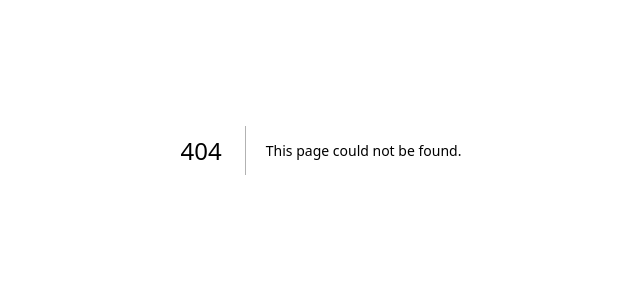
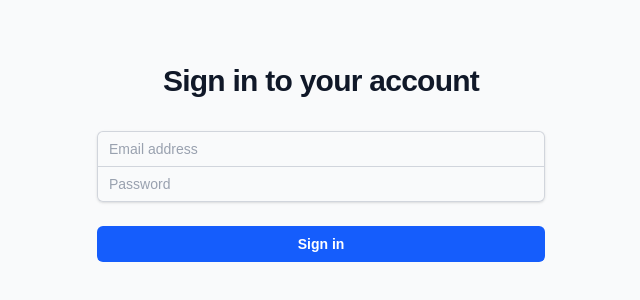
Before and after one commit to medlaq777/FlowAgora, a Next.js app in the folder front-end/: page /login in a window 1280 px wide. Before the commit this address had no page. Shown: the part 250-550 px from the top of the page, without its empty margins (319-959 px from the left). Built offline with nearby package versions, Linux system fonts and the light colour scheme.

Commit message:
FLOW-80 FLOW-81 FLOW-82 FLOW-83 Create the Page login with stockage the jwt in also manage auth errors

```diff
--- a/front-end/app/layout.tsx
+++ b/front-end/app/layout.tsx
@@ -1,6 +1,7 @@
 import type { Metadata } from "next";
 import { Geist, Geist_Mono } from "next/font/google";
 import "./globals.css";
+import { AuthProvider } from "@/context/AuthContext";
 
 const geistSans = Geist({
   variable: "--font-geist-sans",
@@ -27,7 +28,9 @@ export default function RootLayout({
       <body
         className={`${geistSans.variable} ${geistMono.variable} antialiased min-h-screen flex flex-col`}
       >
-        <main className="grow">{children}</main>
+        <AuthProvider>
+          <main className="grow">{children}</main>
+        </AuthProvider>
       </body>
     </html>
   );
--- /dev/null
+++ b/front-end/app/login/page.tsx
@@ -0,0 +1,114 @@
+'use client';
+
+import { useState } from 'react';
+import { useAuth } from '@/context/AuthContext';
+
+export default function LoginPage() {
+  const [email, setEmail] = useState('');
+  const [password, setPassword] = useState('');
+  const [error, setError] = useState('');
+  const [loading, setLoading] = useState(false);
+  const { login } = useAuth();
+
+  const handleSubmit = async (e: React.FormEvent) => {
+    e.preventDefault();
+    setError('');
+    setLoading(true);
+
+    try {
+      const res = await fetch('http://localhost:3000/auth/login', {
+        method: 'POST',
+        headers: {
+          'Content-Type': 'application/json',
+        },
+        body: JSON.stringify({ email, password }),
+      });
+
+      const data = await res.json();
+
+      if (!res.ok) {
+        throw new Error(data.message || 'Login failed');
+      }
+
+      // Assuming the API returns { access_token: string } or similar
+      // Adjust based on actual backend response which likely returns just the token or an object
+      // Let's assume it returns { access_token: "..." } based on standard NestJS JWT pattern
+      if (data.access_token) {
+        login(data.access_token);
+      } else {
+         // Fallback if it returns just the string or different key, usually it is an object
+         // I'll assume object for now.
+         throw new Error('Invalid response from server');
+      }
+
+    } catch (err: any) {
+      setError(err.message);
+    } finally {
+      setLoading(false);
+    }
+  };
+
+  return (
+    <div className="flex min-h-screen items-center justify-center bg-gray-50 dark:bg-gray-900 py-12 px-4 sm:px-6 lg:px-8">
+      <div className="w-full max-w-md space-y-8">
+        <div>
+          <h2 className="mt-6 text-center text-3xl font-bold tracking-tight text-gray-900 dark:text-white">
+            Sign in to your account
+          </h2>
+        </div>
+        <form className="mt-8 space-y-6" onSubmit={handleSubmit}>
+          <div className="-space-y-px rounded-md shadow-sm">
+            <div>
+              <label htmlFor="email-address" className="sr-only">
+                Email address
+              </label>
+              <input
+                id="email-address"
+                name="email"
+                type="email"
+                autoComplete="email"
+                required
+                value={email}
+                onChange={(e) => setEmail(e.target.value)}
+                className="relative block w-full rounded-t-md border-0 py-1.5 text-gray-900 ring-1 ring-inset ring-gray-300 placeholder:text-gray-400 focus:z-10 focus:ring-2 focus:ring-inset focus:ring-blue-600 sm:text-sm sm:leading-6 px-3"
+                placeholder="Email address"
+              />
+            </div>
+            <div>
+              <label htmlFor="password" className="sr-only">
+                Password
+              </label>
+              <input
+                id="password"
+                name="password"
+                type="password"
+                autoComplete="current-password"
+                required
+                value={password}
+                onChange={(e) => setPassword(e.target.value)}
+                className="relative block w-full rounded-b-md border-0 py-1.5 text-gray-900 ring-1 ring-inset ring-gray-300 placeholder:text-gray-400 focus:z-10 focus:ring-2 focus:ring-inset focus:ring-blue-600 sm:text-sm sm:leading-6 px-3"
+                placeholder="Password"
+              />
+            </div>
+          </div>
+
+          {error && (
+            <div className="text-red-500 text-sm text-center">
+              {error}
+            </div>
+          )}
+
+          <div>
+            <button
+              type="submit"
+              disabled={loading}
+              className={`group relative flex w-full justify-center rounded-md bg-blue-600 px-3 py-2 text-sm font-semibold text-white hover:bg-blue-500 focus-visible:outline-2 focus-visible:outline-offset-2 focus-visible:outline-blue-600 ${loading ? 'opacity-50 cursor-not-allowed' : ''}`}
+            >
+              {loading ? 'Signing in...' : 'Sign in'}
+            </button>
+          </div>
+        </form>
+      </div>
+    </div>
+  );
+}
--- /dev/null
+++ b/front-end/context/AuthContext.tsx
@@ -0,0 +1,80 @@
+'use client';
+
+import { createContext, useContext, useState, useEffect, ReactNode } from 'react';
+import { useRouter } from 'next/navigation';
+
+interface User {
+  email: string;
+  role: string;
+  sub: string; // userId from JWT
+}
+
+interface AuthContextType {
+  user: User | null;
+  token: string | null;
+  login: (token: string) => void;
+  logout: () => void;
+  isLoading: boolean;
+}
+
+const AuthContext = createContext<AuthContextType | undefined>(undefined);
+
+export function AuthProvider({ children }: { children: ReactNode }) {
+  const [user, setUser] = useState<User | null>(null);
+  const [token, setToken] = useState<string | null>(null);
+  const [isLoading, setIsLoading] = useState(true);
+  const router = useRouter();
+
+  useEffect(() => {
+    // Initialize from localStorage
+    const storedToken = localStorage.getItem('token');
+    if (storedToken) {
+      setToken(storedToken);
+      // In a real app, we'd verify the token or decode it here.
+      // For now, we'll assume it's valid if present and maybe decode payload if needed
+      // Simple decode for demo purposes (BE CAREFUL IN PRODUCTION)
+      try {
+        const payload = JSON.parse(atob(storedToken.split('.')[1]));
+        setUser({ email: payload.email, role: payload.role, sub: payload.sub });
+      } catch (e) {
+        console.error('Invalid token format', e);
+        localStorage.removeItem('token');
+        setToken(null);
+      }
+    }
+    setIsLoading(false);
+  }, []);
+
+  const login = (newToken: string) => {
+    localStorage.setItem('token', newToken);
+    setToken(newToken);
+    try {
+      const payload = JSON.parse(atob(newToken.split('.')[1]));
+      setUser({ email: payload.email, role: payload.role, sub: payload.sub });
+      router.push('/'); // Redirect to home or protected route
+    } catch (e) {
+      console.error('Login failed: invalid token', e);
+    }
+  };
+
+  const logout = () => {
+    localStorage.removeItem('token');
+    setToken(null);
+    setUser(null);
+    router.push('/login');
+  };
+
+  return (
+    <AuthContext.Provider value={{ user, token, login, logout, isLoading }}>
+      {children}
+    </AuthContext.Provider>
+  );
+}
+
+export function useAuth() {
+  const context = useContext(AuthContext);
+  if (context === undefined) {
+    throw new Error('useAuth must be used within an AuthProvider');
+  }
+  return context;
+}
```
